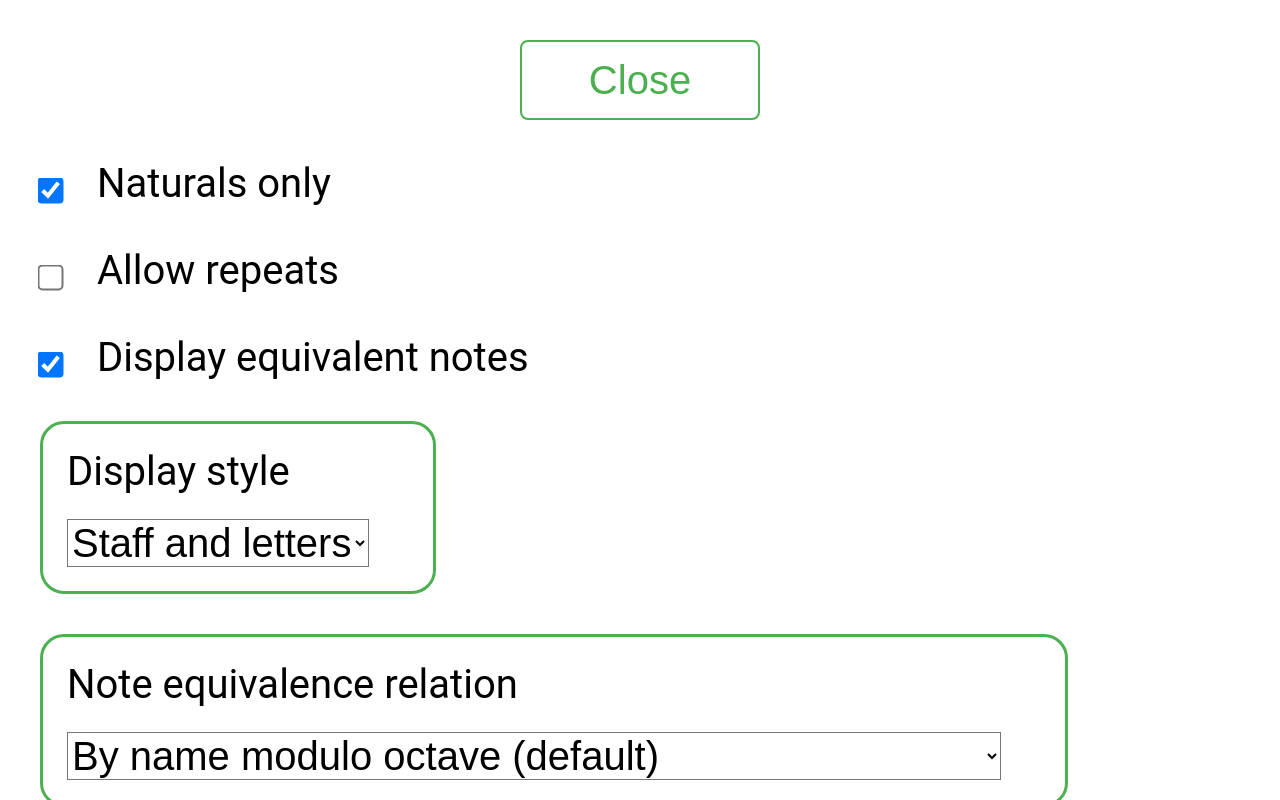
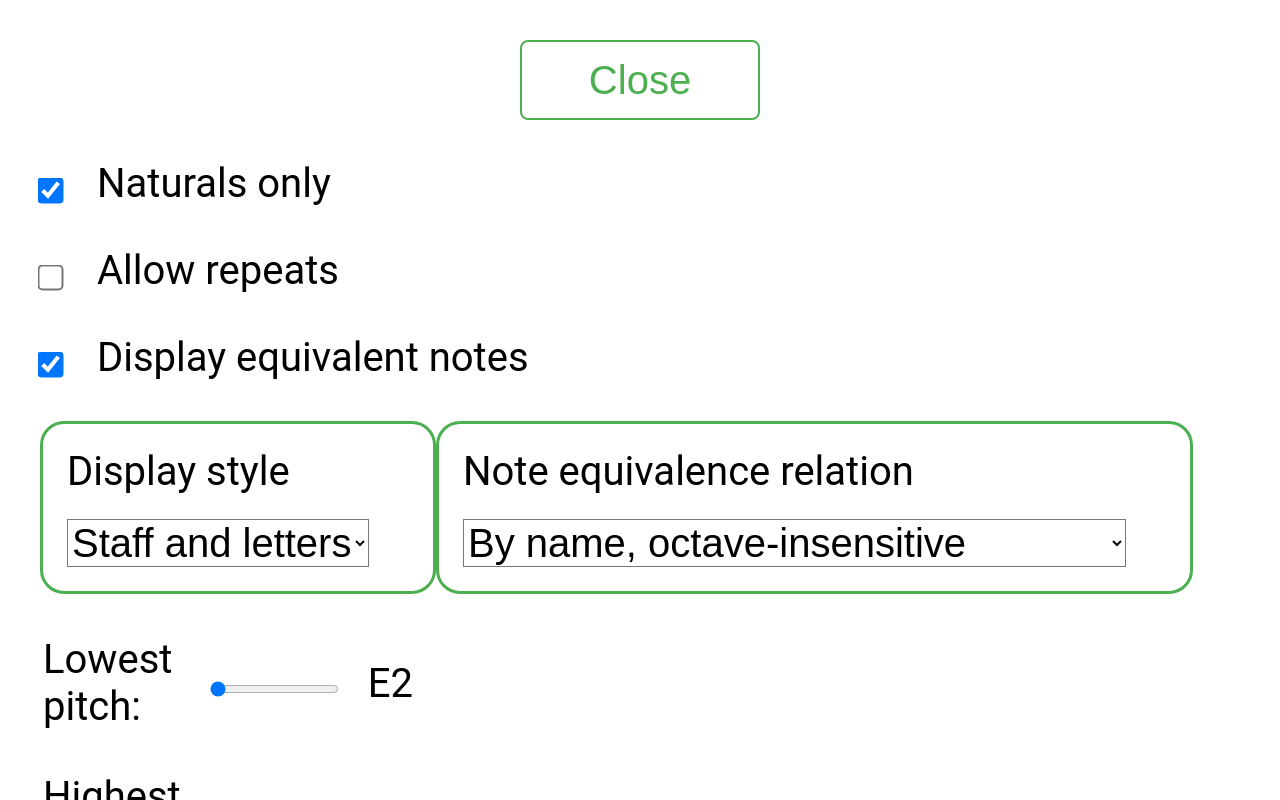
Before and after one commit to kylejlin/rand-note, a React (Create React App) app: page / in a window 1280 px wide. Both pictures are taken after a click on the button "Settings". Shown: the top 800 px of the page. Built offline with nearby package versions, Linux system fonts and the light colour scheme.

Commit message:
Reword equivalence relations

```diff
--- a/src/App.tsx
+++ b/src/App.tsx
@@ -122,7 +122,7 @@ export default class App extends React.Component<{}, State> {
             {octaveSensitive && (
               <p>
                 (To enable the first option, set your equivalence relation to
-                any non-octave-sensitive relation)
+                any octave-insensitive relation)
               </p>
             )}
           </label>
@@ -133,25 +133,25 @@ export default class App extends React.Component<{}, State> {
               onChange={this.onNoteEquivalenceRelationChange}
             >
               <option value={NoteEquivalenceRelation.ByNameModuloOctave}>
-                By name modulo octave (default)
+                By name, octave-insensitive
               </option>
               <option value={NoteEquivalenceRelation.ByPitchModuloOctave}>
-                By pitch modulo octave
+                By pitch, octave-insensitive
               </option>
               <option value={NoteEquivalenceRelation.ByLetter}>
-                By letter
+                By letter (octave-insensitive)
               </option>
               <option
                 value={NoteEquivalenceRelation.ByPitch}
                 disabled={!displaysPitch}
               >
-                By pitch (octave sensitive)
+                By pitch, octave-sensitive
               </option>
               <option
                 value={NoteEquivalenceRelation.ByNameAndPitch}
                 disabled={!displaysPitch}
               >
-                Reflexive (i.e., by pitch and name, octave sensitive)
+                By pitch and name, octave-sensitive
               </option>
             </select>
             {!displaysPitch && (
```
